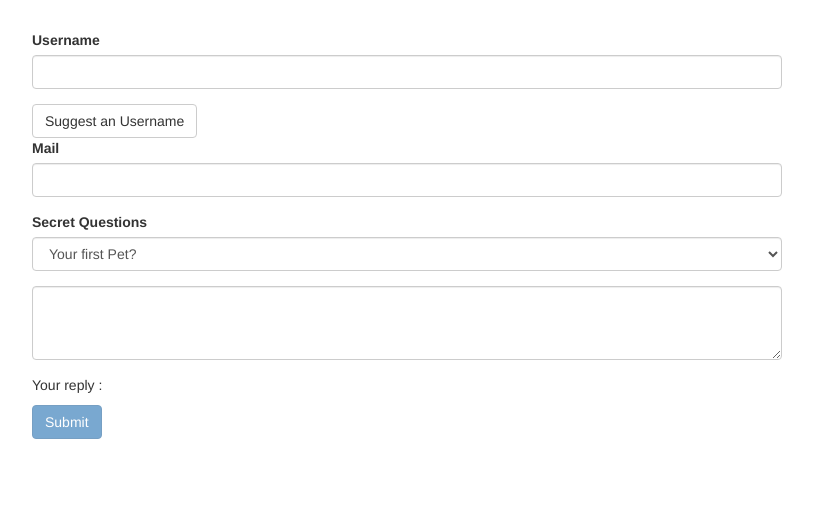
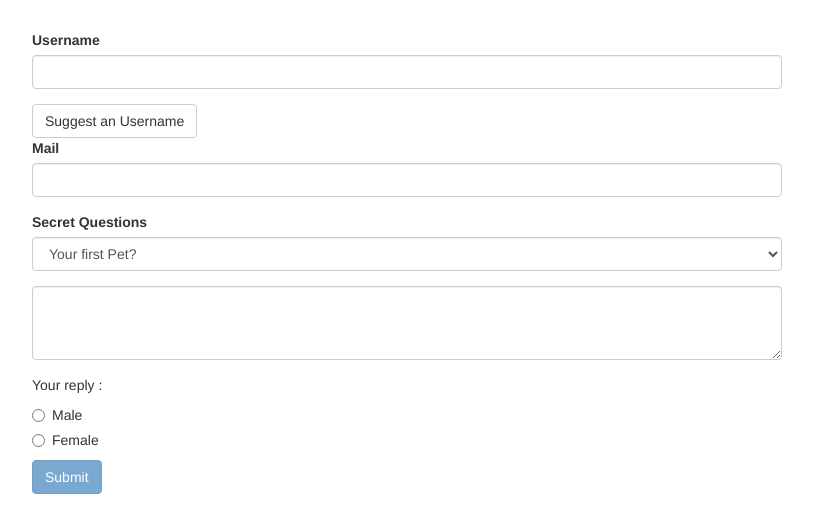
Before and after one commit to hardiknakrani25/Angular--Template-Driven-TD--forms, an Angular app: page / in a window 1280 px wide. Shown: the top 532 px of the page, without its empty margins (233-1046 px from the left). Built offline with nearby package versions, Linux system fonts and the light colour scheme.

Commit message:
TD Handling Radio Buttons

```diff
--- a/src/app/app.component.html
+++ b/src/app/app.component.html
@@ -27,6 +27,11 @@
           <textarea name="questionAnswer" rows="3" class="form-control" [(ngModel)]="answer"></textarea>
         </div>
         <p>Your reply : {{answer}}</p>
+        <div class="radio" *ngFor="let gender of genders">
+          <label>
+            <input type="radio" name="gender" ngModel [value]="gender" required>{{gender}}
+          </label>
+        </div>
         <button class="btn btn-primary"
                 type="submit"
                 [disabled]="!f.valid">Submit</button>
--- a/src/app/app.component.ts
+++ b/src/app/app.component.ts
@@ -9,6 +9,7 @@ import {NgForm} from '@angular/forms';
 export class AppComponent {
   defaultQuestion = 'pet';
   answer = '';
+  genders = ['Male', 'Female'];
   @ViewChild('f') signUpForm: NgForm;
 
   suggestUserName() {
```
